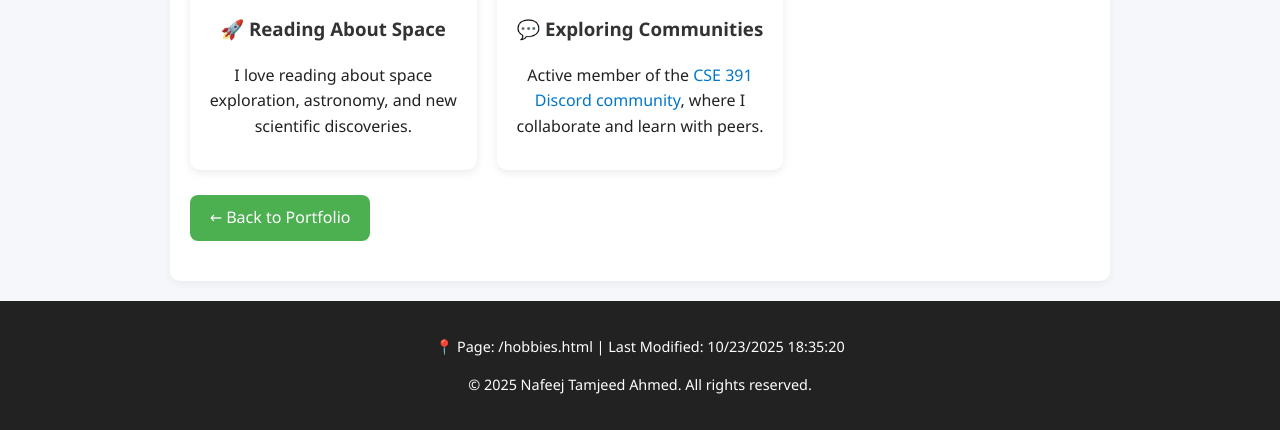
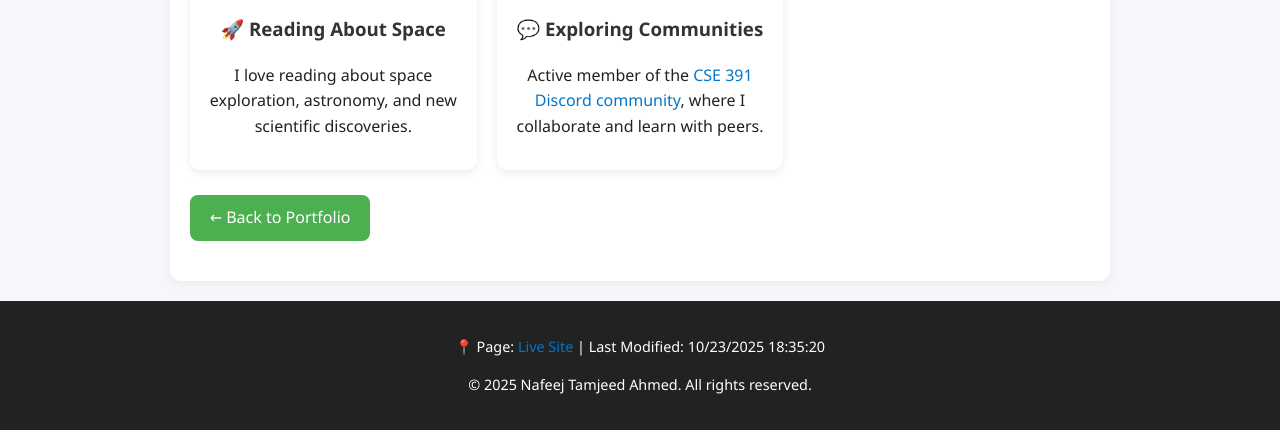
Before and after one commit to NAFEEJ007/portfolio-using-html-css, a plain HTML site: page hobbies.html in a window 1280 px wide. Shown: the part 857-1287 px from the top of the page. Drawn offline with Linux system fonts and the light colour scheme.

Commit message:
hobbies updated

```diff
--- a/hobbies.html
+++ b/hobbies.html
@@ -126,10 +126,11 @@
 
   <!-- JavaScript -->
 <script>
-    var path = window.location.pathname;
   var lastModified = document.lastModified;
+
+  // Set footer or page info
   document.getElementById("page-info").innerHTML =
-      "📍 Page: " + path + " | Last Modified: " + lastModified;
+    '📍 Page: <a href="https://nafeej007.github.io/portfolio-using-html-css/" target="_blank">Live Site</a> | Last Modified: ' + lastModified;
 
   // Hamburger menu toggle
   var hamburger = document.getElementById("hamburger");
```
Also changed, not shown: 1 other file. Lines whose indentation alone changed are shown as unchanged.
